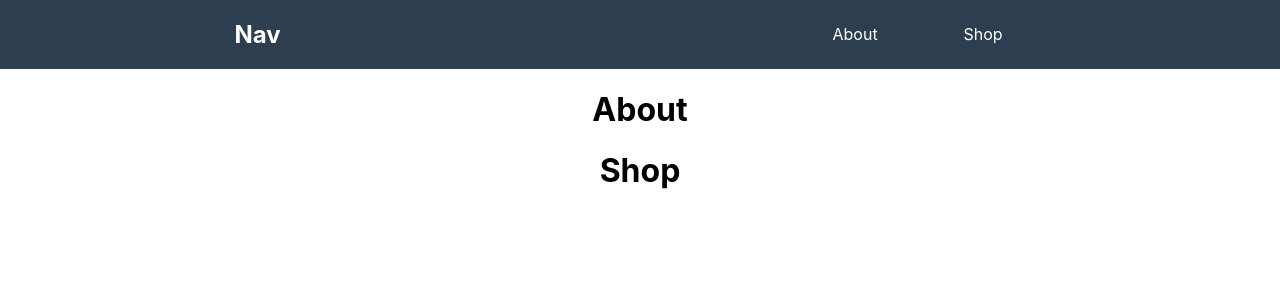
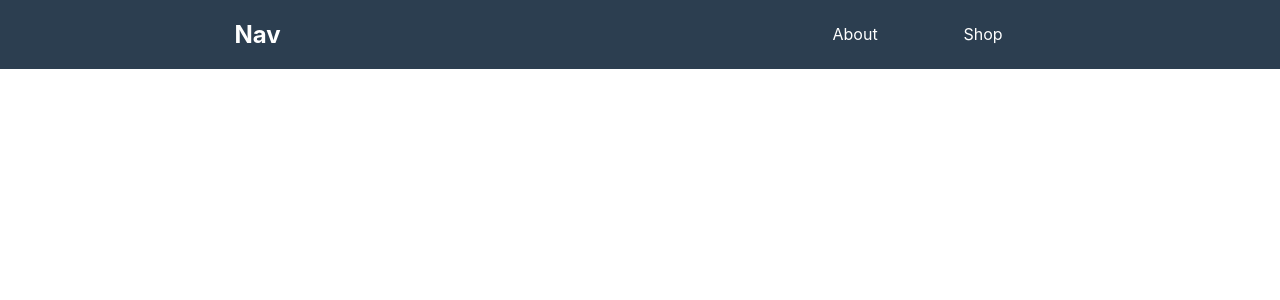
Before and after one commit to webbuyrich/reactjs-router, a React (Create React App) app: page / in a window 1280 px wide. Shown: the top 300 px of the page. Built offline with nearby package versions, Linux system fonts and the light colour scheme.

Commit message:
Added routes router div and route paths for about and shop pages

```diff
--- a/src/App.js
+++ b/src/App.js
@@ -7,12 +7,17 @@ import { BrowserRouter as Router, Switch, Route } from 'react-router-dom';
 
 function App() {
   return (
-    <div className="App">
-      <Nav />
-      <About />
-      <Shop />
-    </div>
+    <Router>
+      <div className="App">
+        <Nav />
+
+        <Route path="/about" component={About} />
+        <Route path="/shop" component={Shop} />
+      </div>
+    </Router>
+
   );
 }
 
+
 export default App;
```
